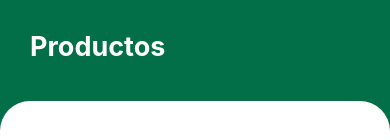
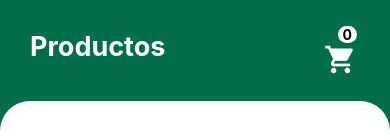
Before and after one commit to Dante-Wy/ProyectoFinal-AppMoviles, a React Native app: screen /Home in a window 390 px wide. Shown: the top 140 px of the page. Built offline with nearby package versions, Linux system fonts and the light colour scheme.

Commit message:
final commit

```diff
--- a/src/screens/HomeScreen/HomeScreen.tsx
+++ b/src/screens/HomeScreen/HomeScreen.tsx
@@ -1,9 +1,12 @@
 import React, { useState } from 'react';
 import { FlatList, StatusBar, Text, View } from 'react-native';
-import { PRIMARY_COLOR } from '../../commons/constantsColor';
+import { PRIMARY_COLOR, SECUNDARY_COLOR } from '../../commons/constantsColor';
 import { TitleComponent } from '../../components/TitleComponent';
 import { BodyComponent } from '../../components/BodyComponent';
 import { CardProduct } from './components/CardProduct';
+import Icon from 'react-native-vector-icons/MaterialIcons';
+import { styles } from '../../theme/appTheme';
+import { ModalCar } from './components/ModalCar';
 
 //interface - arreglo productos
 export interface Product {
@@ -15,7 +18,7 @@ export interface Product {
 }
 
 //interface - arreglo carrito de compras
-interface Car {
+export interface Car {
     id: number;
     name: string;
     price: number;
@@ -40,6 +43,9 @@ export const HomeScreen = () => {
 
     //hook useState: manipular el arreglo de carrito de compras
     const [car, setCar] = useState<Car[]>([]);
+
+    //hook useState: manipular la visibilidad del modal
+    const [showModal, setShowModal] = useState<boolean>(false);
 
     //función para actualizar la información del arreglo producto
     const changeStockProduct = (idProduct: number, quantity: number) => {
@@ -73,19 +79,36 @@ export const HomeScreen = () => {
 
         //Agregar en el arreglo del carrito de compras
         setCar([...car, newProductCar]);
-        console.log(car);
+        //console.log(car);
     }
 
     return (
         <View>
             <StatusBar backgroundColor={PRIMARY_COLOR} />
-            <TitleComponent title='Productos' />
+            <View style={styles.contentHeaderHome}>
+                <TitleComponent title='Productos' />
+                <View style={{
+                    ...styles.iconCard,
+                    paddingHorizontal: 33
+                }}>
+                    <Text style={styles.textIconCar}>{car.length}</Text>
+                    <Icon
+                        name='shopping-cart'
+                        size={33}
+                        color={SECUNDARY_COLOR}
+                        onPress={() => setShowModal(!showModal)} />
+                </View>
+            </View>
             <BodyComponent>
                 <FlatList
                     data={productsState}
                     renderItem={({ item }) => <CardProduct product={item} changeStockProduct={changeStockProduct} />}
                     keyExtractor={item => item.id.toString()} />
             </BodyComponent>
+            <ModalCar
+                isVisible={showModal}
+                car={car}
+                setShowModal={() => setShowModal(!showModal)} />
         </View>
     )
 }
--- /dev/null
+++ b/src/screens/HomeScreen/components/ModalCar.tsx
@@ -0,0 +1,102 @@
+import React from 'react';
+import { FlatList, Modal, Text, TouchableOpacity, useWindowDimensions, View } from 'react-native';
+import { Car } from '../HomeScreen';
+import { styles } from '../../../theme/appTheme';
+import Icon from 'react-native-vector-icons/MaterialIcons';
+import { PRIMARY_COLOR } from '../../../commons/constantsColor';
+
+//interface - props
+interface Props {
+    isVisible: boolean;
+    setShowModal: () => void; //función para cerrar el modal
+    car: Car[];  //arreglo con la lista de productos en el carrito
+}
+
+export const ModalCar = ({ isVisible, setShowModal, car }: Props) => {
+
+    const { width } = useWindowDimensions();
+
+    //función para calcular el total a pagar
+    const totalPay = (): number => {
+        //acumulador
+        let total: number = 0;
+        car.forEach(product => {
+            total += product.price * product.totalQuantity
+        });
+        return total;
+    }
+
+    //función enviar la compra
+    const handleSendInfo = () => {
+        //Cerrar el modal
+        setShowModal();
+    }
+
+    return (
+        <Modal visible={isVisible} transparent={true} animationType='fade'>
+            <View style={styles.contentPrincipal}>
+                <View style={{
+                    ...styles.contentModal,
+                    width: width * 0.80
+                }}>
+                    <View style={styles.headerModal}>
+                        <Text style={styles.titleModal}>Mis Productos</Text>
+                        <View style={styles.iconCard}>
+                            <Icon
+                                name='cancel'
+                                size={27}
+                                color={PRIMARY_COLOR}
+                                onPress={setShowModal} />
+                        </View>
+                    </View>
+                    <View style={styles.headerTable}>
+                        <Text style={styles.textHeaderInf}>Producto</Text>
+                        <View style={styles.headerTableInf}>
+                            <Text style={{
+                                ...styles.textHeaderInf,
+                                marginHorizontal: 10
+                            }}>Prec.</Text>
+                            <Text style={{
+                                ...styles.textHeaderInf,
+                                marginHorizontal: 10
+                            }}>Cant.</Text>
+                            <Text style={{
+                                ...styles.textHeaderInf,
+                                marginHorizontal: 10
+                            }}>Total</Text>
+                        </View>
+                    </View>
+                    <FlatList
+                        data={car}
+                        renderItem={({ item }) =>
+                            <View style={styles.headerTable}>
+                                <Text>{item.name}</Text>
+                                <View style={styles.headerTableInf}>
+                                    <Text style={{ marginHorizontal: 10 }}>
+                                        {item.price.toFixed(2)}
+                                    </Text>
+                                    <Text style={{ paddingHorizontal: 27 }}>
+                                        {item.totalQuantity}
+                                    </Text>
+                                    <Text style={{ marginHorizontal: 10 }}>
+                                        {(item.price * item.totalQuantity).toFixed(2)}
+                                    </Text>
+                                </View>
+                            </View>
+                        }
+                        keyExtractor={item => item.id.toString()} />
+                    <View style={{ alignItems: 'flex-end' }}>
+                        <Text style={styles.textTotalPay}>
+                            Total pagar: ${totalPay().toFixed(2)}
+                        </Text>
+                    </View>
+                    <TouchableOpacity
+                        onPress={handleSendInfo}
+                        style={styles.buttonAddCard}>
+                        <Text style={styles.textButtonAddCard}>Comprar</Text>
+                    </TouchableOpacity>
+                </View>
+            </View>
+        </Modal>
+    )
+}
--- a/src/theme/appTheme.tsx
+++ b/src/theme/appTheme.tsx
@@ -165,6 +165,33 @@ export const styles = StyleSheet.create({
         fontWeight: 'bold',
         color: '#b52828',
         textAlign: 'center'
+    },
+    contentHeaderHome: {
+        flexDirection: 'row',
+        alignItems: 'center'
+    },
+    textIconCar: {
+        backgroundColor: SECUNDARY_COLOR,
+        borderRadius: 100,
+        paddingHorizontal: 5,
+        fontSize: 14,
+        fontWeight: 'bold'
+    },
+    headerTable: {
+        flexDirection: 'row',
+        justifyContent: 'space-between'
+    },
+    headerTableInf: {
+        flexDirection: 'row',
+    },
+    textHeaderInf: {
+        fontWeight: 'bold',
+        color: '#000'
+    },
+    textTotalPay: {
+        marginTop: 15,
+        fontSize: 15,
+        fontWeight: 'bold'
     }
 
 });
```
